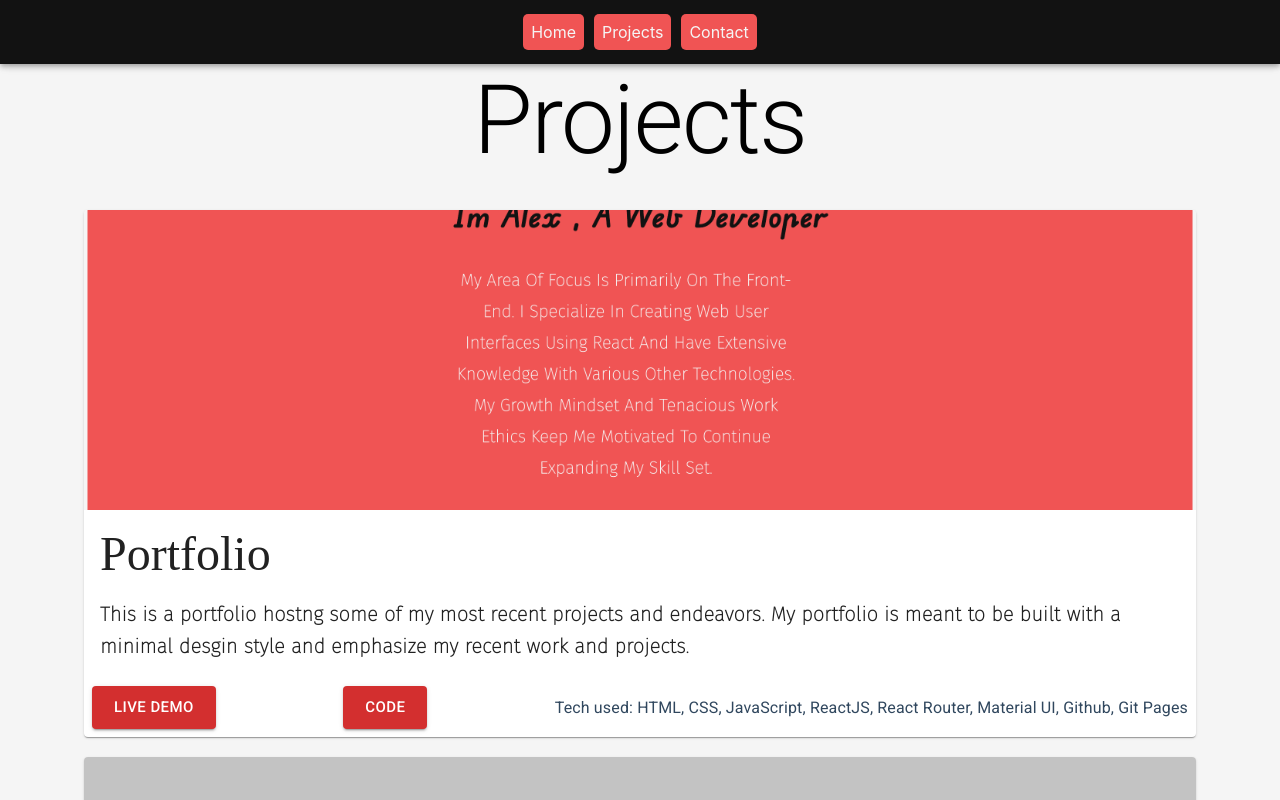
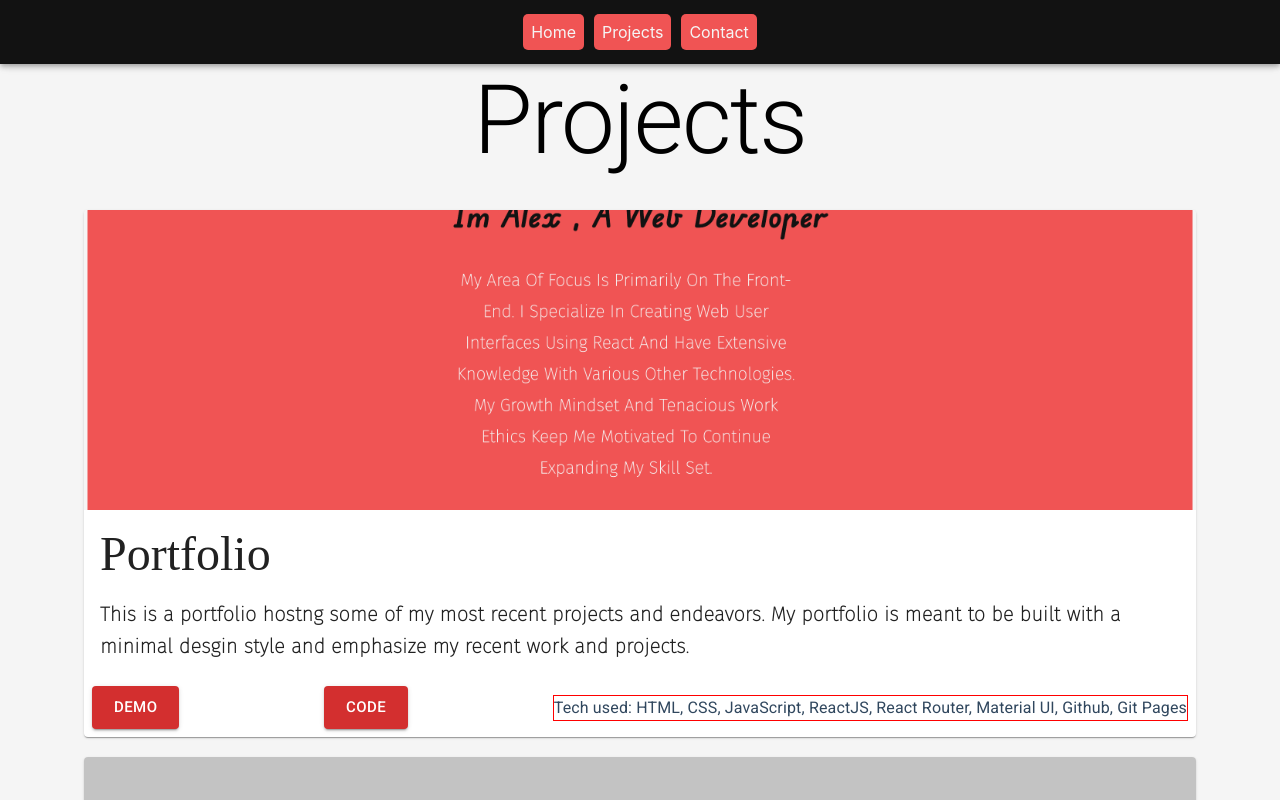
Before and after one commit to alexmassimino9/Portfolio, a React (Create React App) app: page /projects in a window 1280 px wide. Shown: the top 800 px of the page. Built offline with nearby package versions, Linux system fonts and the light colour scheme; a web font is replaced by a local one.

Commit message:
change live demo button to demo button

```diff
--- a/src/components/routes/projects.js
+++ b/src/components/routes/projects.js
@@ -64,7 +64,7 @@ const Projects = () => {
                 target="_blank"
                 rel="noopener noreferrer"
               >
-                Live Demo
+                Demo
               </Button>
               <Button
                 size="large"
@@ -76,7 +76,9 @@ const Projects = () => {
               >
                 Code
               </Button>
-              <Typography>Tech used: {tech}</Typography>
+              <Typography sx={{ border: "1px solid red" }}>
+                Tech used: {tech}
+              </Typography>
             </CardActions>
           </Card>
         );
```
